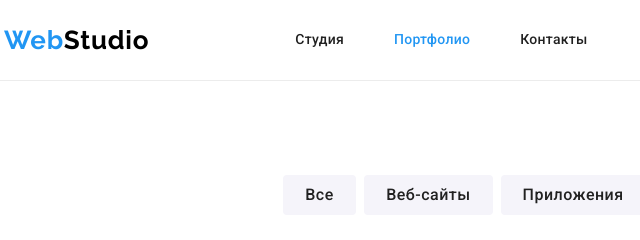
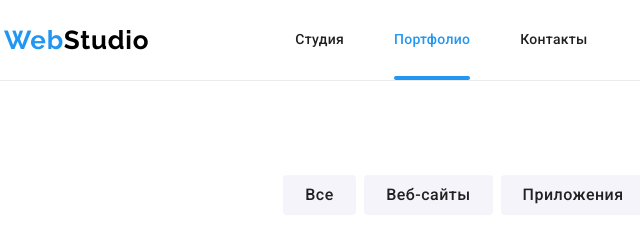
Before and after one commit to DimaFursov86/goit-markup-hw-05, a plain HTML site: page portfolio.html in a window 1280 px wide. Shown: the top 240 px of the page, 51-691 px from the left. Drawn offline with nearby package versions, Linux system fonts and the light colour scheme.

Commit message:
Добавляет подчеркивание на навигации

```diff
--- a/css/style.css
+++ b/css/style.css
@@ -202,9 +202,20 @@ img {
   color: var(--accent-color);
   fill: var(--accent-color);
 }
-
+.operating-page-wraper {
+  position: relative;
+}
 .operating-page {
   color: var(--accent-operating);
+}
+.operating-page-line {
+  position: absolute;
+  left: 0;
+  bottom: 0;
+  width: 100%;
+  height: 4px;
+  background-color: var(--accent-operating);
+  border-radius: 2px;
 }
 /* ===============End Header=============== */
 
--- a/portfolio.html
+++ b/portfolio.html
@@ -28,7 +28,10 @@
                             <a class="navigation-link-color font-specs link" href="./index.html"> Студия</a>
                         </li>
                         <li class="navigation-item">
-                            <a class="navigation-link-color font-specs operating-page link" href="./portfolio.html"> Портфолио</a>
+                            <div class="operating-page-wraper">
+                                <a class="navigation-link-color font-specs operating-page link" href="./portfolio.html"> Портфолио</a>
+                                <div class="operating-page-line"></div>
+                            </div>
                         </li>
                         <li class="navigation-item">
                             <a class="navigation-link-color font-specs link" href=""> Контакты</a>
```
Also changed, not shown: index.html (+4 -1 lines).
